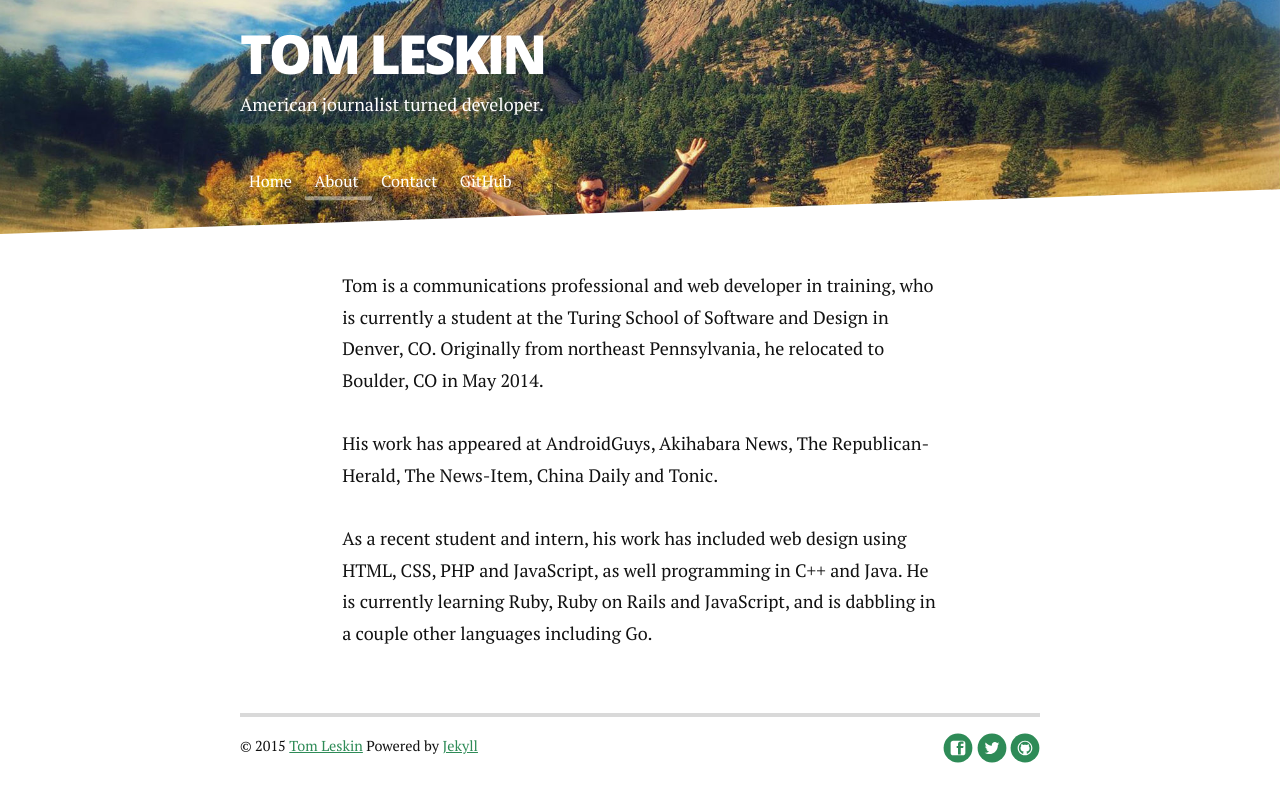
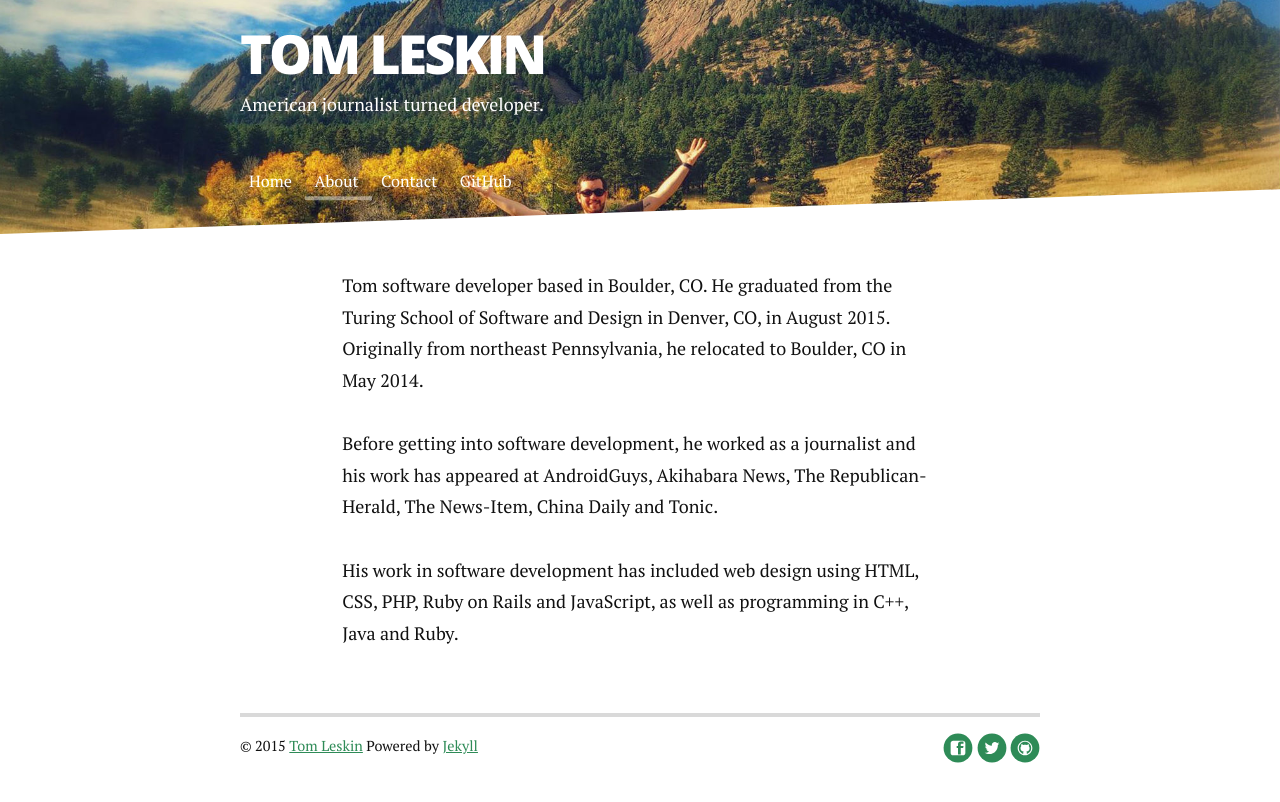
Before and after one commit to tleskin/tleskin.github.io, a Jekyll site: the page built from about.md, in a window 1280 px wide. Shown: the top 802 px of the page. Built offline with Jekyll 4.4.1, drawn with Linux system fonts in a browser that asks for light colours; nearby versions of some CDN libraries; Markdown is read by kramdown in place of the engine named in the settings.

Commit message:
Update about page

```diff
--- a/about.md
+++ b/about.md
@@ -6,12 +6,11 @@ permalink: /about/
 
 <div class="post">
 	<p>
-	Tom is a communications professional and web developer in training, who is currently a student at the Turing School of Software and Design in Denver, CO. Originally from northeast Pennsylvania, he relocated to Boulder, CO in May 2014.</p>
+	Tom software developer based in Boulder, CO. He graduated from the Turing School of Software and Design in Denver, CO, in August 2015. Originally from northeast Pennsylvania, he relocated to Boulder, CO in May 2014.</p>
 
-	<p>His work has appeared at AndroidGuys, Akihabara News, The Republican-Herald, The News-Item, China Daily and Tonic.</p>
+	<p>Before getting into software development, he worked as a journalist and his work has appeared at AndroidGuys, Akihabara News, The Republican-Herald, The News-Item, China Daily and Tonic.</p>
 
-	<p>As a recent student and intern, his work has included web design using HTML, CSS, PHP and JavaScript, as well programming in C++ and Java. He is currently learning Ruby, Ruby on Rails and JavaScript, and is dabbling in a couple other languages including Go.
-	</p>
+	<p>His work in software development has included web design using HTML, CSS, PHP, Ruby on Rails and JavaScript, as well as programming in C++, Java and Ruby. 	</p>
 
 
 
```
